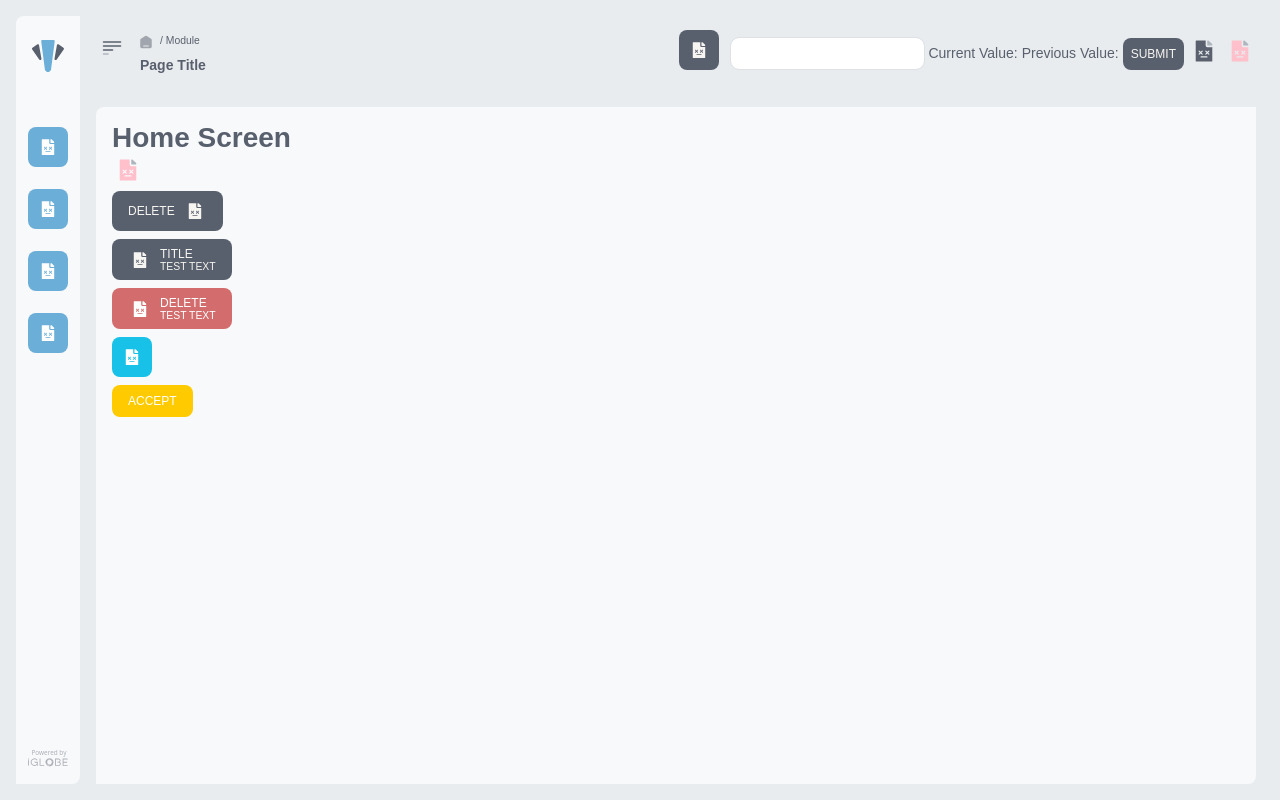
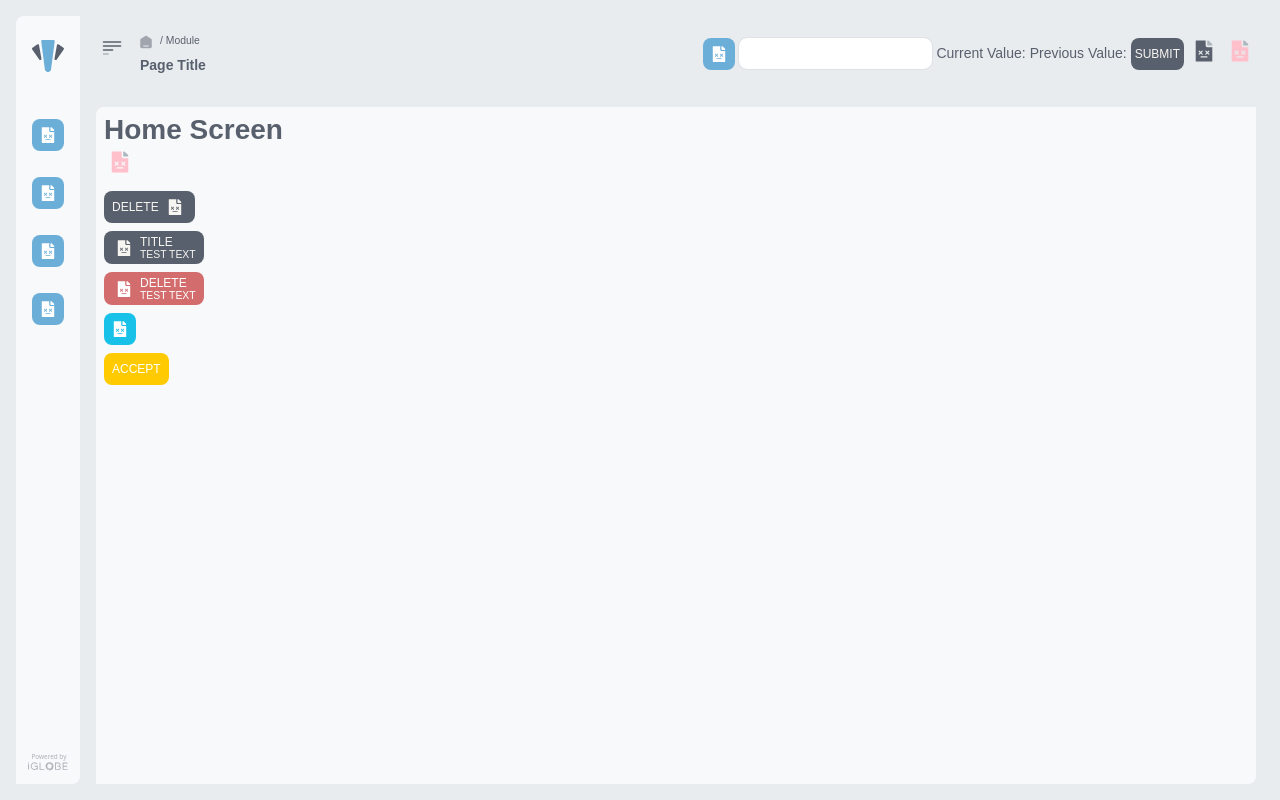
Before and after one commit to brohanInJapan/regen_, a React (Vite) app: page / in a window 1280 px wide. Built offline with nearby package versions, Linux system fonts and the light colour scheme.

Commit message:
Sidenav beahaviour tweak

```diff
--- a/src/01_Sidenav/Nav.jsx
+++ b/src/01_Sidenav/Nav.jsx
@@ -55,28 +55,26 @@ function Modules() {
 }
 
 function ModuleBtn() {
-  const [toggleDropdown, setToggleDropdown] = useState("closed");
+  const [isDropdownToggled, setIsDropdownToggled] = useState(false);
 
   const onToggleNav = useContext(toggleNavContext);
   const navState = onToggleNav.navState;
-  const setNavState = onToggleNav.setNavState;
+  const handleNavState = onToggleNav.handleNavState;
 
   function handleToggleDropdown() {
-    if (navState !== "open") return;
+    if (navState === "closed") handleNavState();
 
-    toggleDropdown === "open"
-      ? setToggleDropdown("closed")
-      : setToggleDropdown("open");
+    setIsDropdownToggled((toggleDropdown) => !toggleDropdown);
   }
 
   return (
     <>
       <div
-        className={"module"}
+        className={isDropdownToggled ? "module-selected" : "module"}
         onClick={handleToggleDropdown}
         onChange={
-          navState === "closed" && toggleDropdown === "open"
-            ? setToggleDropdown("closed")
+          navState === "closed" && isDropdownToggled
+            ? setIsDropdownToggled(false)
             : null
         }
       >
@@ -86,7 +84,7 @@ function ModuleBtn() {
         <p>Title</p>
         <ArrowDownIcon />
       </div>
-      {toggleDropdown === "open" ? (
+      {isDropdownToggled ? (
         <ul>
           <li>test</li>
           <li>test</li>
--- a/src/02_Main/01_Toolbar/Settings.jsx
+++ b/src/02_Main/01_Toolbar/Settings.jsx
@@ -19,7 +19,7 @@ export function Settings({ onToggleModule }) {
 
 function Profile() {
   return (
-    <div className="btn-icon space-right">
+    <div className="btn-icon">
       <FileBrokenIcon fill_a="#fff" />
     </div>
   );
--- a/src/02_Main/Module.jsx
+++ b/src/02_Main/Module.jsx
@@ -53,7 +53,6 @@ function TestHome() {
       </Button>
 
       <Button styleClass={"btn-danger"}>
-        {console.log("this one")}
         <FileBrokenIcon fall_a={"pink"} />
         <div>
           <p>DELETE</p>
--- a/src/index.css
+++ b/src/index.css
@@ -99,14 +99,16 @@ body.dar {
 }
 
 body.dark {
-  --clr-accent: #deac5d;
+  --clr-accent: #f9b407;
 
   --clr-primary: #404650;
   --clr-secondary: #f9f9f9;
 
-  --clr-neutral-100: #404650;
+  --clr-neutral-100: #41454c;
   --clr-neutral-200: #353941;
-  --clr-neutral-300: #1f2126;
+  --clr-neutral-300: #2f333a;
+
+  --clr-neutral-500: #9da0a5;
 
   --_shadow: var(--clr-neutral-100);
   --_highlight: color-mix(in srgb, var(--clr-neutral-400) 20%, transparent);
@@ -123,7 +125,7 @@ body.dark {
 }
 
 #root.open {
-  grid-template-columns: 16rem 1fr;
+  grid-template-columns: 14rem 1fr;
 }
 
 #root.closed {
@@ -186,14 +188,14 @@ nav {
 
   justify-content: center;
 
-  padding: var(--gap-l);
+  padding: var(--gap-m);
   border-radius: var(--leaf);
   background-color: var(--clr-neutral-100);
   box-shadow: var(--cast-shadow);
 }
 
 nav.closed {
-  padding-inline: var(--gap-m);
+  padding-inline: var(--gap-s);
 }
 
 .logo {
@@ -202,7 +204,7 @@ nav.closed {
 
   height: 2rem;
 
-  padding-top: var(--gap-m);
+  padding-top: var(--gap-l);
 }
 
 .modules {
@@ -212,7 +214,8 @@ nav.closed {
   overflow: auto;
 }
 
-.module {
+.module,
+.module-selected {
   width: 100%;
   height: 54px;
 
@@ -224,17 +227,38 @@ nav.closed {
 
   padding-inline: var(--gap-l);
   border-radius: var(--br);
-  background-color: var(--clr-neutral-200);
   box-shadow: var(--shadow);
-  margin-block: var(--gap-m);
+  margin-block: var(--gap-s);
 
   & p {
     width: 100%;
   }
 }
 
-.module:hover {
-  background-color: color-mix(in srgb, var(--clr-neutral-200) 85%, black);
+nav.closed .module {
+  width: 100%;
+  height: 54px;
+
+  display: flex;
+  align-items: center;
+  justify-content: center;
+
+  padding-inline: unset;
+  background-color: unset;
+  box-shadow: unset;
+  margin-block: var(--gap-s);
+
+  > p,
+  > svg {
+    display: none;
+  }
+}
+
+.module:hover,
+.module:focus,
+nav.closed .module:hover,
+nav.closed .module:focus {
+  background-color: var(--clr-neutral-200);
 
   & [class^="btn"] {
     background-color: color-mix(
@@ -245,24 +269,16 @@ nav.closed {
   }
 }
 
-nav.closed .module {
-  width: 100%;
-  height: 54px;
+.module:active nav.closed .module:active,
+.module-selected {
+  background-color: var(--clr-neutral-300);
 
-  display: flex;
-  align-items: center;
-  justify-content: center;
-  gap: var(--gap-l);
-
-  padding-inline: unset;
-  border-radius: unset;
-  background-color: unset;
-  box-shadow: unset;
-  margin-block: var(--gap-m);
-
-  > p,
-  > svg {
-    display: none;
+  & [class^="btn"] {
+    background-color: color-mix(
+      in srgb,
+      var(--_background, var(--clr-secondary)) 95%,
+      black
+    );
   }
 }
 
@@ -274,6 +290,8 @@ nav.closed .module {
 
   display: flex;
   align-items: end;
+
+  padding-bottom: var(--gap-s);
 }
 
 nav.closed .plug svg {
@@ -309,10 +327,14 @@ main {
   flex-basis: 100%;
   overflow: auto;
 
-  padding: var(--gap-l);
+  padding: var(--gap-m);
   border-radius: var(--leaf);
   background-color: var(--clr-neutral-100);
   box-shadow: var(--cast-shadow);
+
+  > * + * {
+    margin-bottom: var(--gap-m);
+  }
 }
 
 .test-module {
@@ -415,7 +437,7 @@ main {
   padding-block: unset;
   padding-inline: unset;
 
-  padding: var(--gap-m);
+  padding: var(--gap-s);
   border-radius: var(--br);
   border: none;
 
@@ -423,7 +445,7 @@ main {
   box-shadow: var(--shadow);
 
   > * + * {
-    margin-left: var(--gap-m);
+    margin-left: var(--gap-s);
   }
 
   & div {
@@ -459,17 +481,13 @@ main {
 [class^="btn"]:active {
   background-color: color-mix(
     in srgb,
-    var(--_background, var(--clr-secondary)) 85%,
+    var(--_background, var(--clr-secondary)) 80%,
     black
   );
 }
 
 [class^="btn"]:has(p) {
-  padding: var(--gap-m) var(--gap-l);
-}
-
-[class^="btn"]:has(~ [class^="btn"]) {
-  margin-bottom: var(--gap-m);
+  padding: var(--gap-s) var(--gap-m);
 }
 
 /* btn-mutators */
```
